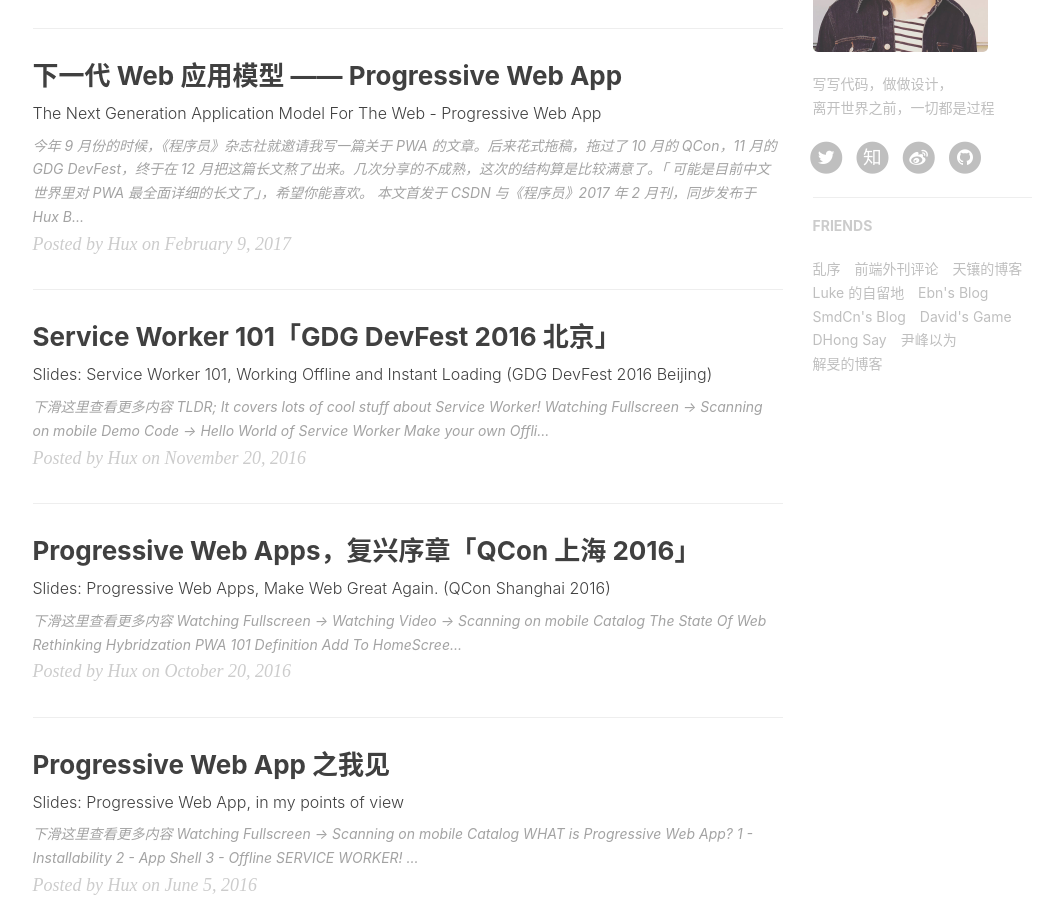
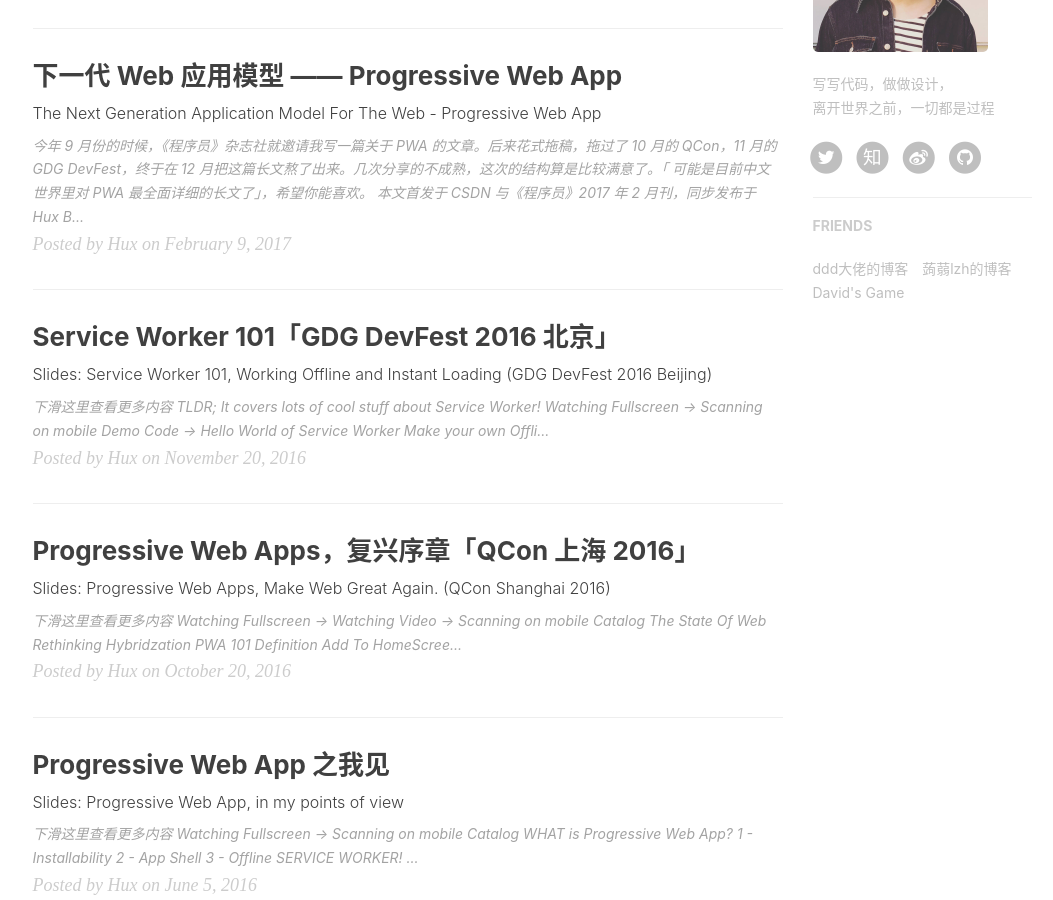
Before and after one commit to fang-keyou/keyou-fang.github.io, a Jekyll site: the page built from index.html, in a window 1280 px wide and 900 px high, scrolled down 877 px. Shown: the whole window, without its empty margins (135-1188 px from the left). Built offline with Jekyll 4.4.1, drawn with Linux system fonts in a browser that asks for light colours; nearby versions of some CDN libraries; the list of posts is cut into pages by our own code; comment, search, counter and statistics services are not loaded.

Commit message:
Update _config.yml

```diff
--- a/_config.yml
+++ b/_config.yml
@@ -4,7 +4,7 @@
 header-img: img/home-bg.jpg
 email: huxpro@gmail.com
 description: "关于前端与设计、黑客与画家 | SYY，Web & Mobile Lover，Software Engineer，UX Designer | 这里是 @FanSYY 的个人博客，与你一起发现更大的世界。"
-keyword: "SYY, FanSYY, Fan, 鬼栈, huxpro, @huxpro, 黄玄的博客, Hux Blog, 博客, 个人网站, 互联网, Web, JavaScript, 前端, 设计"
+keyword: "SYY, FanSYY, Fan, 鬼栈, fanwu, @fanpro, SYY的博客, Fan Blog, 博客, 个人网站, 互联网, Web, C++, 前端, 设计"
 url: "https://huangxuan.me"              # your host, for absolute URL
 baseurl: ""                             # for example, '/blog' if your blog hosted on 'host/blog'
 
@@ -91,34 +91,13 @@
     #     title: "Su",
     #     href: "http://su.gallery/"
     # },{
-        title: "乱序",
-        href: "http://mida.re/"
+        title: "ddd大佬的博客",
+        href: "https://www.luogu.org/blog/75165/"
     },{
-        title: "前端外刊评论",
-        href: "http://qianduan.guru/"
-    },{
-        title: "天镶的博客",
-        href: "http://lingyu.wang/"
-    },{
-        title: "Luke 的自留地",
-        href: "http://hmqk1995.github.io"
-    },{
-        title: "Ebn's Blog",
-        href: "http://ebnbin.com/"
-    },{
-        title: "SmdCn's Blog",
-        href: "http://blog.smdcn.net"
+        title: "蒟蒻lzh的博客",
+        href: "https://hellojuruo.github.io/"
     },{
         title: "David's Game",
         href: "https://www.ruoyaowu.com/"
-    },{
-        title: "DHong Say",
-        href: "http://dhong.co"
-    },{
-        title: "尹峰以为",
-        href: "http://ingf.github.io/"
-    },{
-        title: "解旻的博客",
-        href: "http://xieminis.me/"
     }
 ]
```
